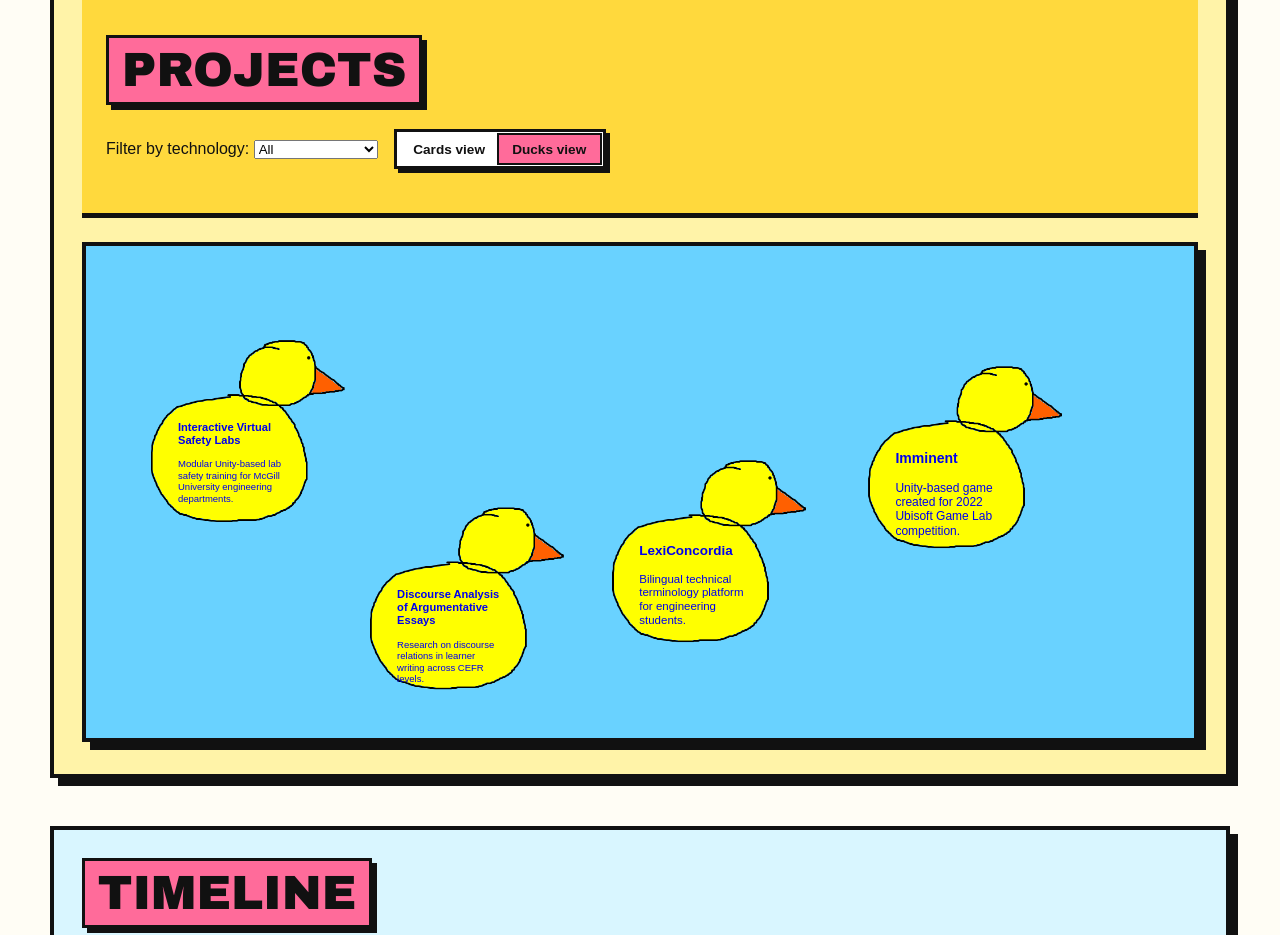
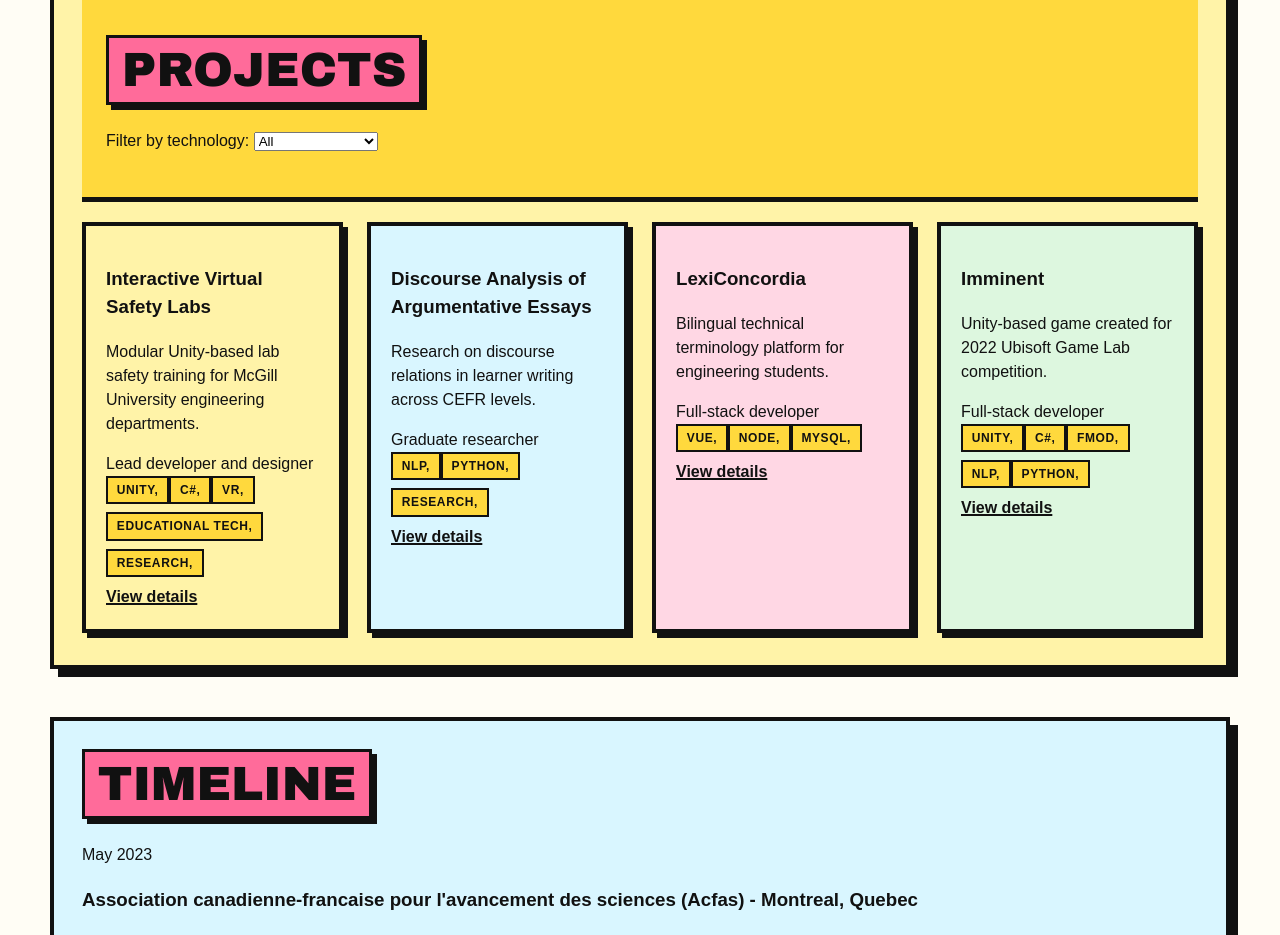
Before and after one commit to beehanel/portfolio, a Vue app: page / in a window 1280 px wide. Shown: the part 640-1575 px from the top of the page. Built offline with nearby package versions, Linux system fonts and the light colour scheme.

Commit message:
goodbye Ducks

```diff
--- a/src/pages/HomePage.vue
+++ b/src/pages/HomePage.vue
@@ -12,51 +12,15 @@
                 <h2>Projects</h2>
 
                 <div class="projects-header-right">
-          <ProjectFilterBar
-            v-model="activeTech"
-            :tech-options="techOptions"
-          />
-
-          <!-- View mode toggle -->
-          <div class="view-toggle">
-            <button
-              type="button"
-              class="view-toggle-btn"
-              :class="{ active: viewMode === 'cards' }"
-              @click="viewMode = 'cards'"
-            >
-              Cards view
-            </button>
-
-            <button
-              type="button"
-              class="view-toggle-btn"
-              :class="{
-                active: viewMode === 'ducks' && canUseDucks,
-                disabled: !canUseDucks
-              }"
-              :disabled="!canUseDucks"
-              @click="canUseDucks && (viewMode = 'ducks')"
-            >
-              Ducks view
-            </button>
-          </div>
+                    <ProjectFilterBar v-model="activeTech"
+                                      :tech-options="techOptions" />
                 </div>
             </header>
 
-      <!-- Ducks view (only if allowed and selected) -->
-      <DuckTank
-        v-if="viewMode === 'ducks' && canUseDucks"
-        :projects="filteredProjects"
-      />
-
-      <!-- Normal grid view -->
-      <div v-else class="projects-grid">
-        <ProjectCard
-          v-for="project in filteredProjects"
+            <div class="projects-grid">
+                <ProjectCard v-for="project in filteredProjects"
                              :key="project.id"
-          :project="project"
-        />
+                             :project="project" />
             </div>
         </section>
 
@@ -68,19 +32,15 @@
 </template>
 
 <script setup>
-import { ref, computed, onMounted, onBeforeUnmount } from 'vue';
+    import { ref, computed } from 'vue';
     import { projects } from '../data/projects';
     import { timelineEvents } from '../data/timeline';
 
     import ProjectCard from '../components/ProjectCard.vue';
     import ProjectFilterBar from '../components/ProjectFilterBar.vue';
     import Timeline from '../components/Timeline.vue';
-import TaskMatrixDemo from '../components/TaskMatrixDemo.vue';
-import DuckTank from '../components/DuckTank.vue';
 
     const activeTech = ref('');
-const viewMode = ref('ducks');   // 'ducks' | 'cards'
-const isNarrow = ref(false);     // viewport < 1000px
 
     const techOptions = Array.from(
         new Set(projects.flatMap(p => p.tech))
@@ -90,25 +50,4 @@ const filteredProjects = computed(() => {
         if (!activeTech.value) return projects;
         return projects.filter(p => p.tech.includes(activeTech.value));
     });
-
-const canUseDucks = computed(() => !isNarrow.value);
-
-function updateViewport() {
-  if (typeof window === 'undefined') return;
-  isNarrow.value = window.innerWidth < 1200;
-
-  // If too narrow, force cards view
-  if (isNarrow.value && viewMode.value === 'ducks') {
-    viewMode.value = 'cards';
-  }
-}
-
-onMounted(() => {
-  updateViewport();
-  window.addEventListener('resize', updateViewport);
-});
-
-onBeforeUnmount(() => {
-  window.removeEventListener('resize', updateViewport);
-});
 </script>
```
Lines whose indentation alone changed are shown as unchanged.
